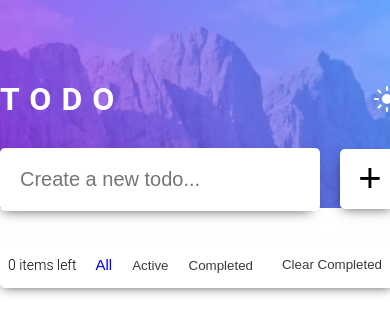
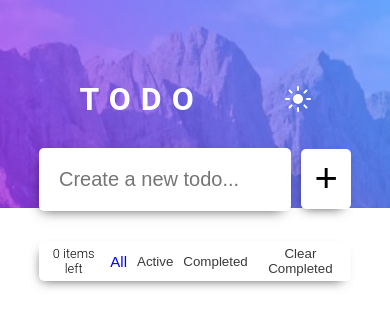
Before and after one commit to Aaliya1999/todo-app, a React (Create React App) app: page / in a window 390 px wide. Shown: the top 334 px of the page. Built offline with nearby package versions, Linux system fonts and the light colour scheme.

Commit message:
Initial commit

```diff
--- a/public/style.css
+++ b/public/style.css
@@ -51,12 +51,10 @@ li {
 }
 
 .footerdiv {
-  display: inline-block;
   background-color: white;
   border: none;
   cursor: pointer;
-  margin: 5px;
-  padding: 5px;
+  margin-left: 20px;
   color: rgb(58, 58, 58);
 }
 
@@ -79,7 +77,7 @@ input {
   border-radius: 5px;
   font-size: 20px;
   outline: none;
-  box-shadow: -3px 5px 12px -6px rgba(0,0,0,0.75);
+  box-shadow: -3px 5px 12px -6px rgba(0, 0, 0, 0.75);
 }
 
 .container {
@@ -89,7 +87,7 @@ input {
   border-radius: 0.3125rem;
   margin-top: 1.875rem;
   text-align: left;
-  box-shadow: -3px 5px 12px -6px rgba(0,0,0,0.75);
+  box-shadow: -3px 5px 12px -6px rgba(0, 0, 0, 0.75);
 }
 
 .input-helper {
@@ -112,7 +110,7 @@ input {
   border-radius: 5px;
   font-size: 40px;
   cursor: pointer;
-  box-shadow: -3px 5px 12px -6px rgba(0,0,0,0.75);
+  box-shadow: -3px 5px 12px -6px rgba(0, 0, 0, 0.75);
 }
 
 .footer {
@@ -126,28 +124,36 @@ input {
     background-size: cover auto;
   }
   .header {
-    width: 25rem;
+    width: 80%;
   }
 
   input {
-    width: 20rem;
+    width: 100%;
   }
 
   .input-helper {
-    width: 25rem;
+    width: 80%;
   }
 
   p {
-    font-size: 14px;
+    font-size: 0.8rem;
   }
 
   .footer {
     padding: 5px 8px;
   }
+  .footerdiv {
+    margin-left: 10px;
+  }
   .container {
-    width: 25rem;
+    width: 80%;
   }
   .selected {
     font-size: 15px;
   }
+  .helper {
+    justify-content: space-around;
+    align-items: center;
+    text-align: center;
+  }
 }
--- a/src/components/App.jsx
+++ b/src/components/App.jsx
@@ -66,7 +66,7 @@ function App() {
     <>
       <div className="header helper">
         <h1>TODO</h1>
-        <img src="./images/icon-sun.svg" alt="sun" />
+        <img src="../images/icon-sun.svg" alt="sun" />
       </div>
       <TakeInput add={add} />
       <div className="container">
--- a/src/components/Footer.jsx
+++ b/src/components/Footer.jsx
@@ -38,27 +38,24 @@ const Footer = ({ count, setStatus, setItemList, itemList }) => {
   return (
     <div className="helper footer">
       <p>{count} items left</p>
-      <div>
+      <div className="helper">
         <button
           onClick={clicked}
-          className={ all ? "footerdiv selected" : "footerdiv"}
-
+          className={all ? "footerdiv selected" : "footerdiv"}
           value="All"
         >
           All
         </button>
         <button
           onClick={clicked}
-
-          className={ active ? "footerdiv selected" : "footerdiv"}
+          className={active ? "footerdiv selected" : "footerdiv"}
           value="Active"
         >
           Active
         </button>
         <button
           onClick={clicked}
-
-          className={ completed ? "footerdiv selected" : "footerdiv"}
+          className={completed ? "footerdiv selected" : "footerdiv"}
           value="Completed"
         >
           Completed
@@ -67,7 +64,6 @@ const Footer = ({ count, setStatus, setItemList, itemList }) => {
       <button
         onClick={clearCompleted}
         className="footerdiv"
-        value="Clear Completed"
       >
         Clear Completed
       </button>
```
